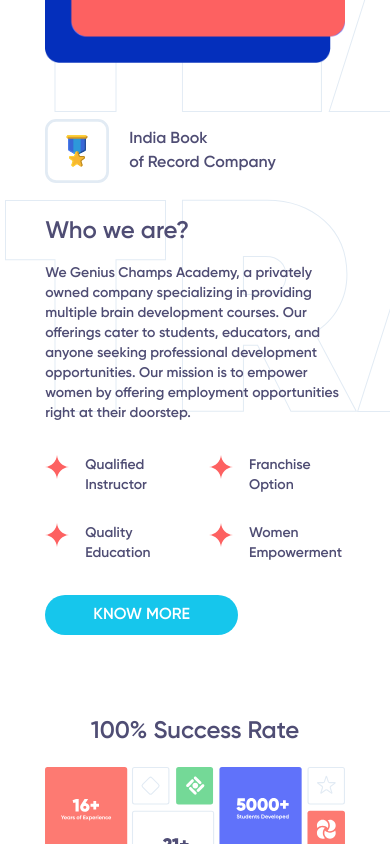
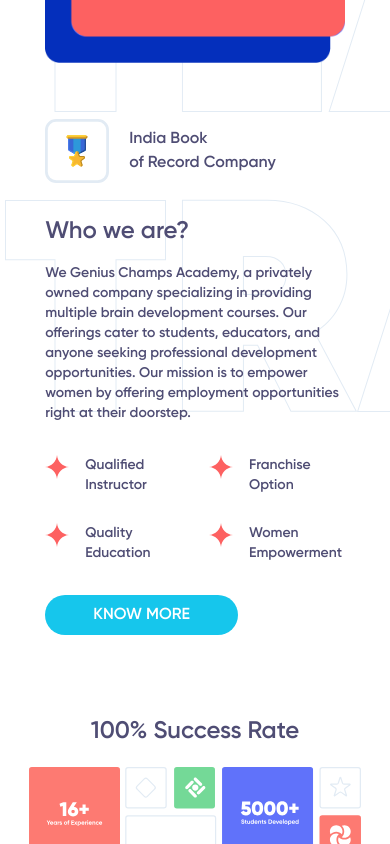
Before and after one commit to rushikeshbhand/gca, a Next.js app: page / in a window 390 px wide. Shown: the part 1156-2000 px from the top of the page. Built offline with nearby package versions, Linux system fonts and the light colour scheme.

Commit message:
fix mobile view success rate bugs

```diff
--- a/src/app/components/about/page.js
+++ b/src/app/components/about/page.js
@@ -4,7 +4,7 @@ export default function About() {
   return (
     <div>
       <div
-        className="min-h-[90vh] bg-no-repeat flex"
+        className="min-h-[96vh] bg-no-repeat flex md:pb-[5rem]"
         style={{
           backgroundImage: "url(assets/images/about-background.svg)",
         }}
--- a/src/app/components/our-courses-mobile/page.js
+++ b/src/app/components/our-courses-mobile/page.js
@@ -17,28 +17,28 @@ export default function OurCoursesMobile() {
       <div className="grid grid-cols-1 sm:grid-cols-2 gap-7 lg:hidden">
         <div className="flex flex-col items-center">
           <div>
-            <img src="assets\images\teacher-training.svg" alt="" />
+            <img src="assets\images\teacher-training.svg" alt="Teacher Training"/>
           </div>
           <div className="-mt-8 text-xl">Teacher Training</div>
         </div>
 
         <div className="flex flex-col items-center">
           <div>
-            <img src="assets\images\abacus.svg" alt="" />
+            <img src="assets\images\abacus.svg" alt="Abacus" />
           </div>
           <div className="-mt-8 text-xl">Abacus</div>
         </div>
 
         <div className="flex flex-col items-center">
           <div>
-            <img src="assets\images\mid-brain-activation.svg" alt="" />
+            <img src="assets\images\mid-brain-activation.svg" alt="Mid Brain Activation" />
           </div>
           <div className="-mt-8 text-xl">Mid Brain Activation</div>
         </div>
 
         <div className="flex flex-col items-center">
           <div>
-            <img src="assets\images\hand-writing.svg" alt="" />
+            <img src="assets\images\hand-writing.svg" alt="Hand Writing" />
           </div>
           <div className="-mt-8 text-xl">Hand Writing</div>
         </div>
--- a/src/app/components/success-rate/page.js
+++ b/src/app/components/success-rate/page.js
@@ -2,13 +2,13 @@ import React from "react";
 
 export default function SuccessRate() {
   return (
-    <div className="container flex flex-col items-center gap-5 px-4 mt-16">
+    <div className="container flex flex-col items-center gap-5 mt-16">
       <div>
         <p className="text-center text-2xl md:text-[40px] lg:text-[50px] font-extrabold text-[#4F4D74]">
           100% Success Rate
         </p>
       </div>
-      <div className="w-full max-w-[90vw] md:max-w-[70vw] lg:max-w-[74vw]">
+      <div className="w-full max-w-[95vw] md:max-w-[70vw] lg:max-w-[74vw]">
         <img
           src="assets/images/success-rate.svg"
           alt="success rate img"
```
